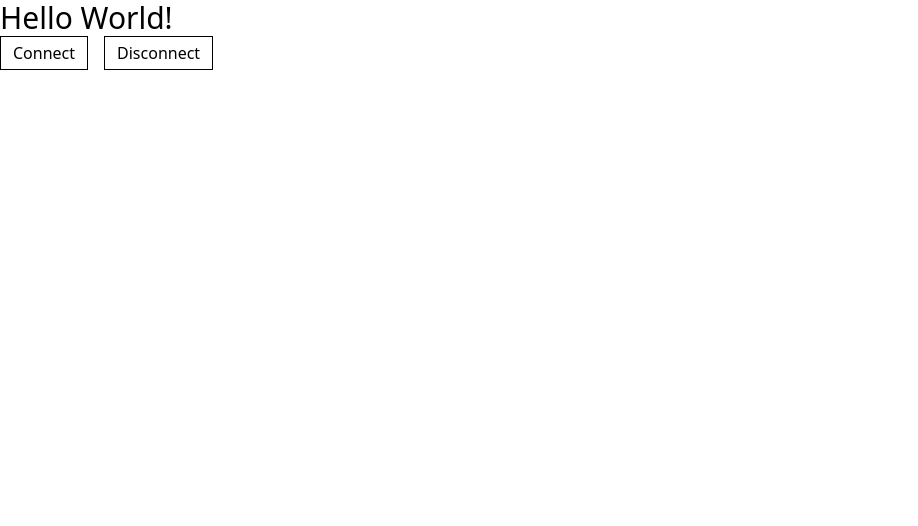
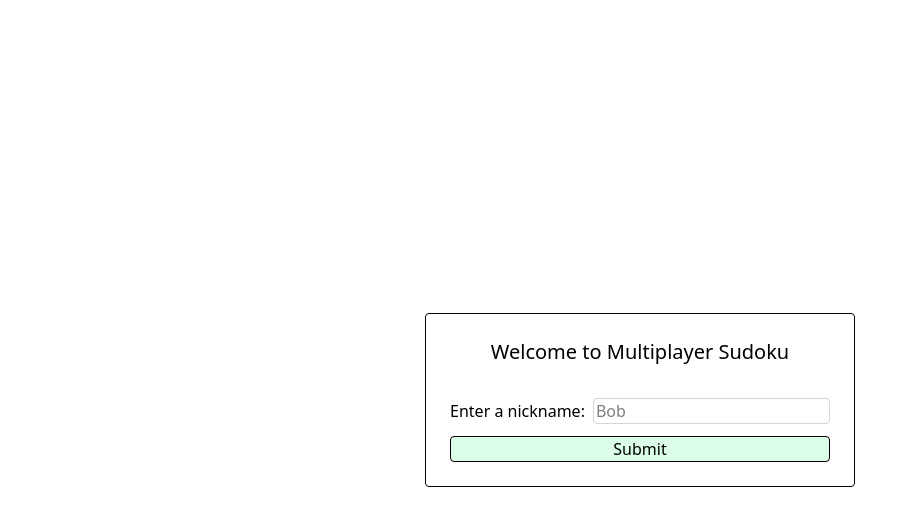
Before and after one commit to brandonscott4/multiplayer-sudoku, a React (Vite) app in the folder frontend/: page / in a window 1280 px wide. Shown: the top 526 px of the page, without its empty margins (0-918 px from the left). Built offline with nearby package versions, Linux system fonts and the light colour scheme.

Commit message:
added welcome page and basic lobby

```diff
--- a/frontend/eslint.config.js
+++ b/frontend/eslint.config.js
@@ -1,38 +1,39 @@
-import js from '@eslint/js'
-import globals from 'globals'
-import react from 'eslint-plugin-react'
-import reactHooks from 'eslint-plugin-react-hooks'
-import reactRefresh from 'eslint-plugin-react-refresh'
+import js from "@eslint/js";
+import globals from "globals";
+import react from "eslint-plugin-react";
+import reactHooks from "eslint-plugin-react-hooks";
+import reactRefresh from "eslint-plugin-react-refresh";
 
 export default [
-  { ignores: ['dist'] },
+  { ignores: ["dist"] },
   {
-    files: ['**/*.{js,jsx}'],
+    files: ["**/*.{js,jsx}"],
     languageOptions: {
       ecmaVersion: 2020,
       globals: globals.browser,
       parserOptions: {
-        ecmaVersion: 'latest',
+        ecmaVersion: "latest",
         ecmaFeatures: { jsx: true },
-        sourceType: 'module',
+        sourceType: "module",
       },
     },
-    settings: { react: { version: '18.3' } },
+    settings: { react: { version: "18.3" } },
     plugins: {
       react,
-      'react-hooks': reactHooks,
-      'react-refresh': reactRefresh,
+      "react-hooks": reactHooks,
+      "react-refresh": reactRefresh,
     },
     rules: {
       ...js.configs.recommended.rules,
       ...react.configs.recommended.rules,
-      ...react.configs['jsx-runtime'].rules,
+      ...react.configs["jsx-runtime"].rules,
       ...reactHooks.configs.recommended.rules,
-      'react/jsx-no-target-blank': 'off',
-      'react-refresh/only-export-components': [
-        'warn',
+      "react/jsx-no-target-blank": "off",
+      "react-refresh/only-export-components": [
+        "warn",
         { allowConstantExport: true },
       ],
+      "react/prop-types": 0,
     },
   },
-]
+];
--- a/frontend/src/App.jsx
+++ /dev/null
@@ -1,28 +0,0 @@
-import { io } from "socket.io-client";
-const socket = io("http://localhost:3000", { autoConnect: false });
-
-const App = () => {
-  return (
-    <>
-      <h1 className="text-3xl">Hello World!</h1>
-      <button
-        onClick={() => {
-          socket.connect();
-        }}
-        className="border px-3 py-1 hover:bg-gray-100 hover:cursor-pointer"
-      >
-        Connect
-      </button>
-      <button
-        onClick={() => {
-          socket.disconnect();
-        }}
-        className="border px-3 py-1 ml-4 hover:bg-gray-100 hover:cursor-pointer"
-      >
-        Disconnect
-      </button>
-    </>
-  );
-};
-
-export default App;
--- /dev/null
+++ b/frontend/src/Lobby.jsx
@@ -0,0 +1,39 @@
+import { useSocket } from "./useSocket";
+
+const Lobby = () => {
+  const socket = useSocket();
+
+  return (
+    <>
+      <div className="flex justify-center items-center h-screen">
+        <div className="flex flex-col border p-6 rounded">
+          <h1 className="font-medium text-xl mb-8 text-center">Lobby</h1>
+          <div className="flex gap-12">
+            <div>
+              <button
+                onClick={() => {
+                  socket.connect();
+                }}
+                className="w-full border bg-green-100 hover:bg-green-200 hover:cursor-pointer mt-3 rounded "
+              >
+                Connect
+              </button>
+            </div>
+            <div>
+              <button
+                onClick={() => {
+                  socket.disconnect();
+                }}
+                className="w-full border bg-blue-100 hover:bg-blue-200 hover:cursor-pointer mt-3 rounded "
+              >
+                Disconnect
+              </button>
+            </div>
+          </div>
+        </div>
+      </div>
+    </>
+  );
+};
+
+export default Lobby;
--- /dev/null
+++ b/frontend/src/SocketContext.jsx
@@ -0,0 +1,22 @@
+import { createContext, useEffect, useState } from "react";
+import { io } from "socket.io-client";
+
+const SocketContext = createContext();
+
+export const SocketProvider = ({ children }) => {
+  const [socket, setSocket] = useState(null);
+  useEffect(() => {
+    const newSocket = io("http://localhost:3000", { autoConnect: false });
+    setSocket(newSocket);
+
+    return () => {
+      newSocket.disconnect();
+    };
+  }, []);
+
+  return (
+    <SocketContext.Provider value={socket}>{children}</SocketContext.Provider>
+  );
+};
+
+export { SocketContext };
--- /dev/null
+++ b/frontend/src/Welcome.jsx
@@ -0,0 +1,49 @@
+import { useState } from "react";
+import { useNavigate } from "react-router";
+
+const Welcome = () => {
+  const [nickname, setNickname] = useState("");
+  const navigate = useNavigate();
+
+  const handleClick = () => {
+    if (nickname.length === 0) {
+      alert("Please enter a nickname");
+      return;
+    }
+
+    localStorage.setItem("nickname", nickname);
+    navigate("/lobby");
+  };
+
+  return (
+    <>
+      <div className="flex justify-center items-center h-screen">
+        <div className="flex flex-col border p-6 rounded">
+          <h1 className="font-medium text-xl mb-8 text-center">
+            Welcome to Multiplayer Sudoku
+          </h1>
+          <label>
+            Enter a nickname:
+            <input
+              className="border border-gray-300 outline-none ml-2 rounded px-0.5"
+              type="text"
+              placeholder="Bob"
+              value={nickname}
+              onChange={(e) => setNickname(e.target.value)}
+            />
+          </label>
+          <button
+            onClick={() => {
+              handleClick();
+            }}
+            className="w-full border bg-green-100 hover:bg-green-200 hover:cursor-pointer mt-3 rounded "
+          >
+            Submit
+          </button>
+        </div>
+      </div>
+    </>
+  );
+};
+
+export default Welcome;
--- a/frontend/src/main.jsx
+++ b/frontend/src/main.jsx
@@ -1,12 +1,17 @@
 import { createRoot } from "react-dom/client";
-import App from "./App.jsx";
+import Welcome from "./Welcome.jsx";
+import Lobby from "./Lobby.jsx";
 import "./index.css";
 import { BrowserRouter, Routes, Route } from "react-router";
+import { SocketProvider } from "./SocketContext.jsx";
 
 createRoot(document.getElementById("root")).render(
-  <BrowserRouter>
-    <Routes>
-      <Route path="/" element={<App />} />
-    </Routes>
-  </BrowserRouter>
+  <SocketProvider>
+    <BrowserRouter>
+      <Routes>
+        <Route path="/" element={<Welcome />} />
+        <Route path="/lobby" element={<Lobby />} />
+      </Routes>
+    </BrowserRouter>
+  </SocketProvider>
 );
--- /dev/null
+++ b/frontend/src/useSocket.jsx
@@ -0,0 +1,12 @@
+import { useContext } from "react";
+import { SocketContext } from "./SocketContext";
+
+export const useSocket = () => {
+  const socket = useContext(SocketContext);
+
+  if (!socket) {
+    throw new Error("Socket is not defined");
+  }
+
+  return socket;
+};
--- a/frontend/vite.config.js
+++ b/frontend/vite.config.js
@@ -5,4 +5,7 @@ import tailwindcss from "@tailwindcss/vite";
 // https://vite.dev/config/
 export default defineConfig({
   plugins: [react(), tailwindcss()],
+  server: {
+    port: 3001,
+  },
 });
```
Also changed, not shown: 1 other file (tests, documents, lock files or other folders).
